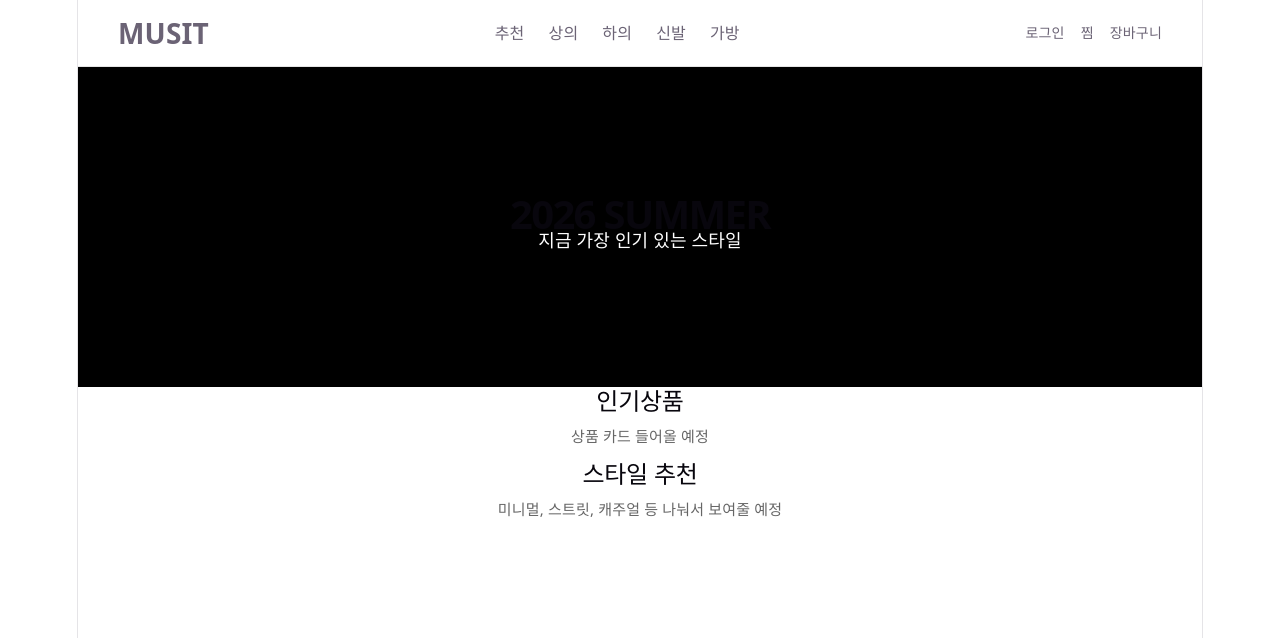
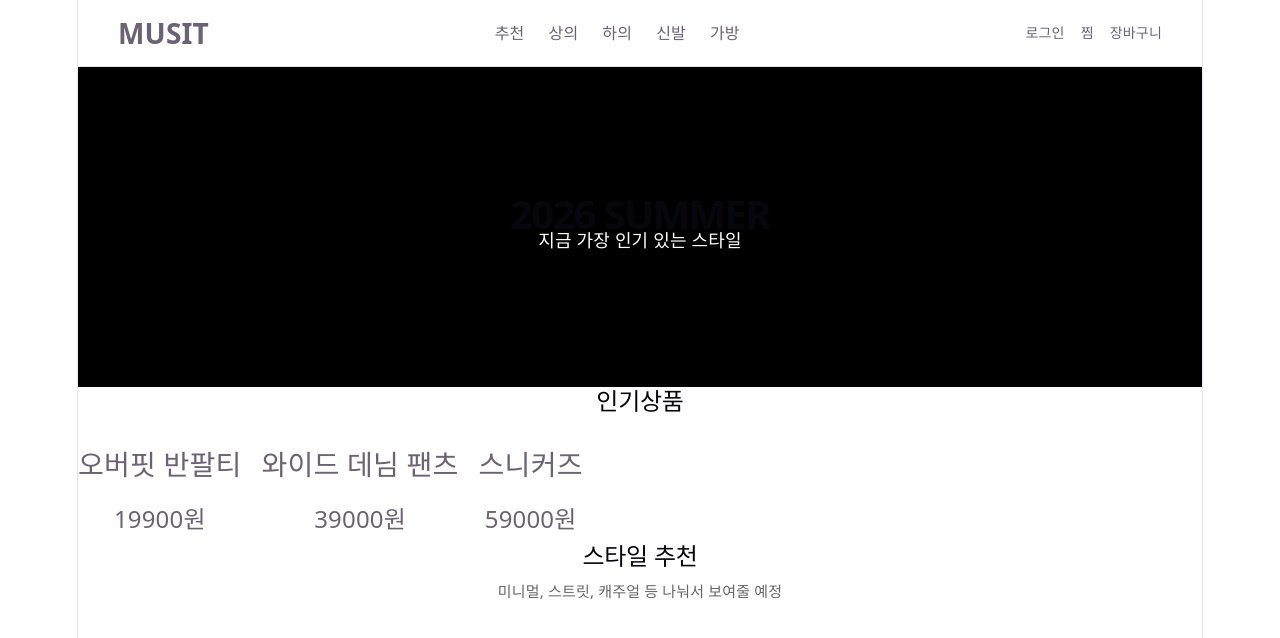
Before and after one commit to sxoxy1/musinsa-clone, a React (Vite) app: page / in a window 1280 px wide. Shown: the top 638 px of the page. Built offline with nearby package versions, Linux system fonts and the light colour scheme.

Commit message:
map을 이용한 상품 리스트 출력

```diff
--- a/src/pages/Home.jsx
+++ b/src/pages/Home.jsx
@@ -11,10 +11,19 @@ function Home(){
                 <h1 style={styles.title}>2026 SUMMER</h1>
                 <p style={styles.subtitle}>지금 가장 인기 있는 스타일</p>
             </div>
-            {/* 인기 상품 섹션 (상품 카드 들어갈 자리) */}
+            {/* 인기 상품 영역 */}
             <div style={styles.section}>
                 <h2 style={styles.sectionTitle}>인기상품</h2>
-                <p style={styles.sectionText}>상품 카드 들어올 예정</p>
+
+                <div style={{display: "flex", gap: "20px"}}>
+                    {products.map((item)=>(  //products 배열 안에 있는걸 하나씩 꺼내서 아래 코드 실행
+                        <ProductCard //카드 하나 생성
+                        key={item.id} //고유값
+                        name={item.name}
+                        price={item.price}
+                        />
+                    ))}
+                </div>
             </div>
             {/* 스타일 추천 섹션 (나중에 필터/추천 기능 들어갈 자리) */}
             <div style={styles.section}>
```
